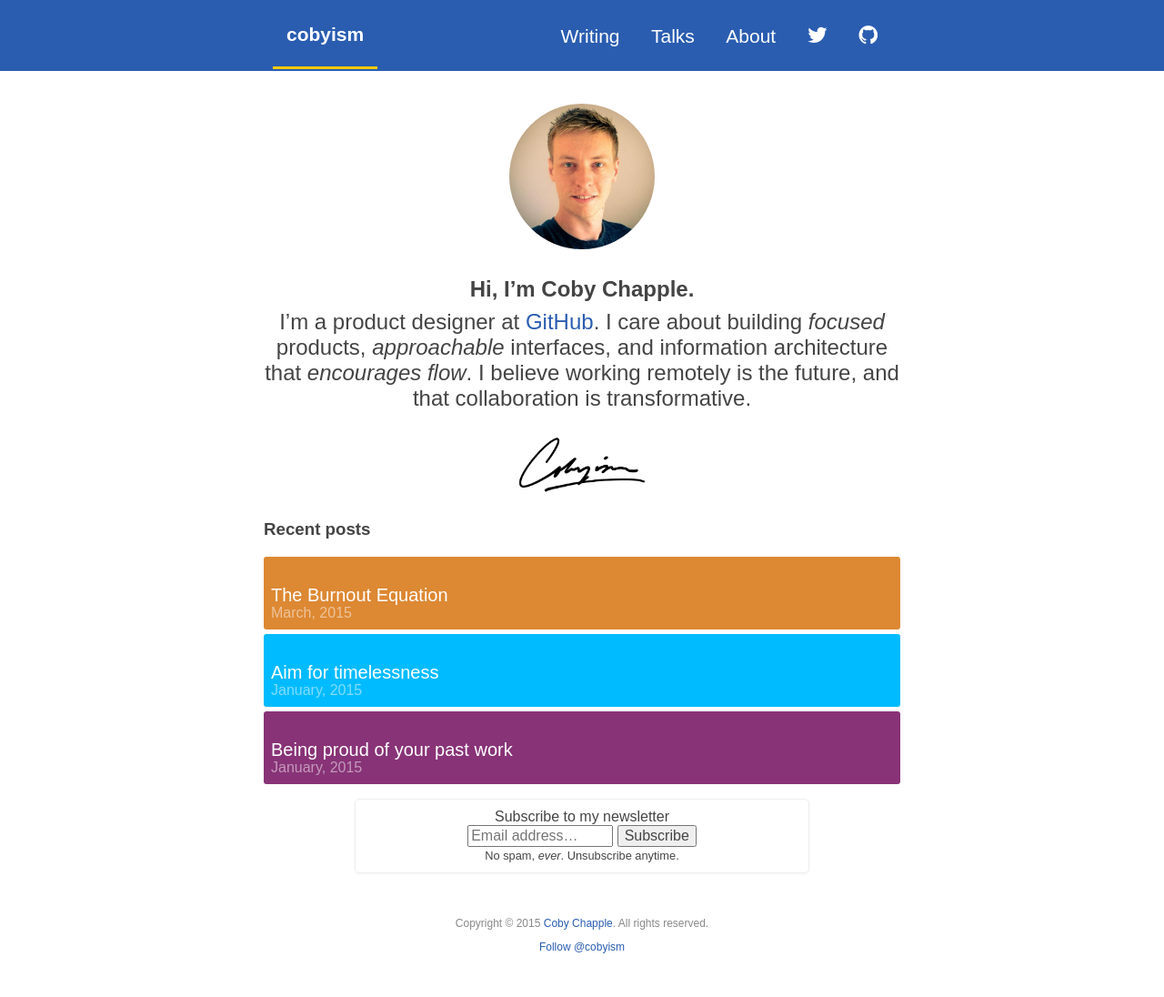
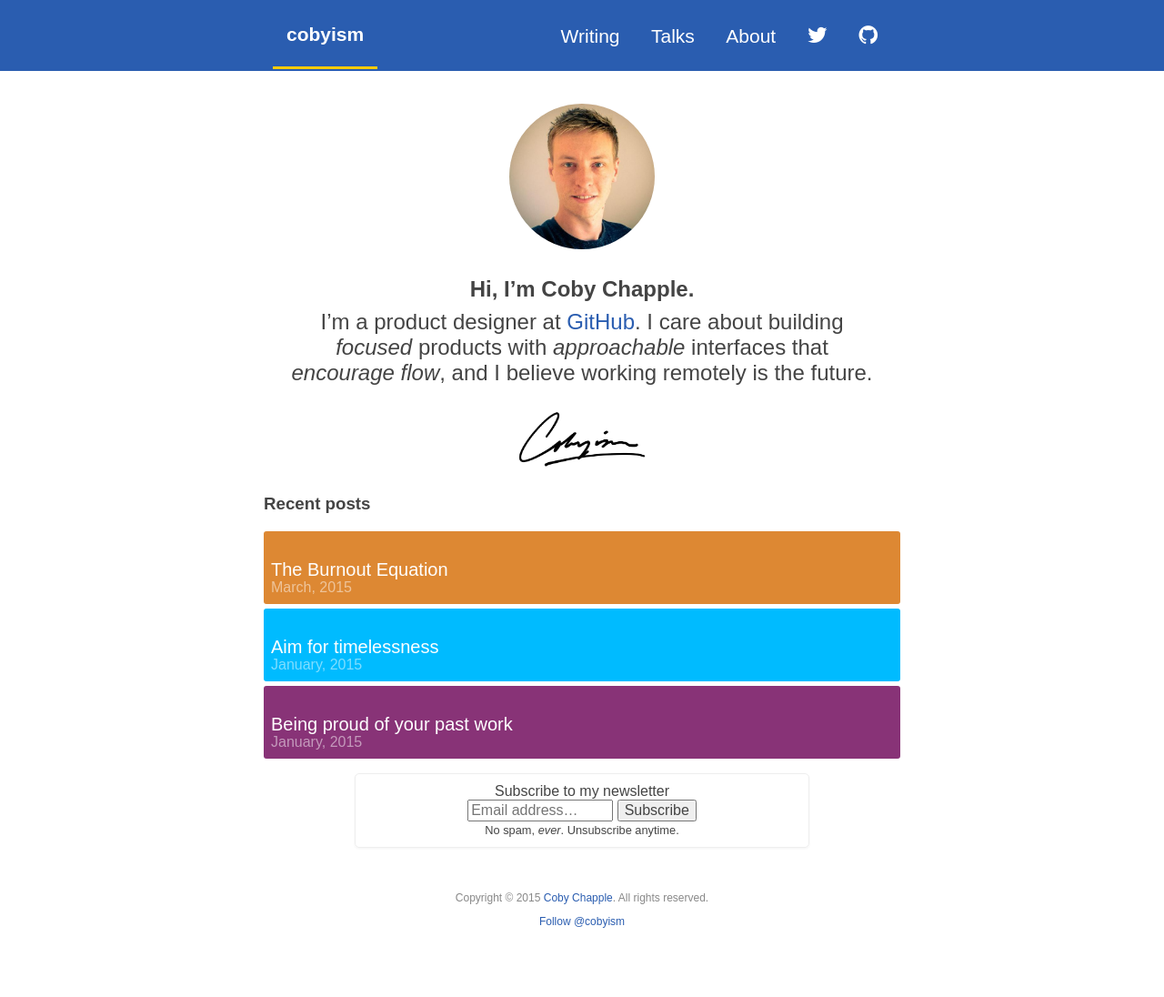
Before and after one commit to cobyism/archived-cobyism.github.io, a Jekyll site: the page built from index.html, in a window 1280 px wide. Shown: the whole page at 91% size. Built offline with Jekyll 4.4.1, drawn with Linux system fonts in a browser that asks for light colours; nearby versions of some CDN libraries; Markdown is read by kramdown in place of the engine named in the settings; comment, search, counter and statistics services are not loaded; after the commit the page ends 1068 px from its top, so only the background shows below that.

Commit message:
intro changes

```diff
--- a/index.html
+++ b/index.html
@@ -8,9 +8,9 @@ title: Home
   <p>
     <strong>Hi, I’m Coby Chapple.</strong>
     I’m&nbsp;a product designer at <a href="https://github.com" id="intro-gh-link" target="_blank">GitHub</a>.
-    I&nbsp;care about building <em>focused</em> products, <em>approachable</em> interfaces,
-    and information architecture that <em>encourages flow</em>.
-    I&nbsp;believe working remotely is the future, and that collaboration is transformative.
+    I&nbsp;care about building <em>focused</em>&nbsp;products with <em>approachable</em>&nbsp;interfaces
+    that <em>encourage&nbsp;flow</em>, and
+    I&nbsp;believe working&nbsp;remotely is the&nbsp;future.
   </p>
   <img src="{{ site.baseurl }}public/cobyism-fakesig.png" width="150px" />
 </div>
```
